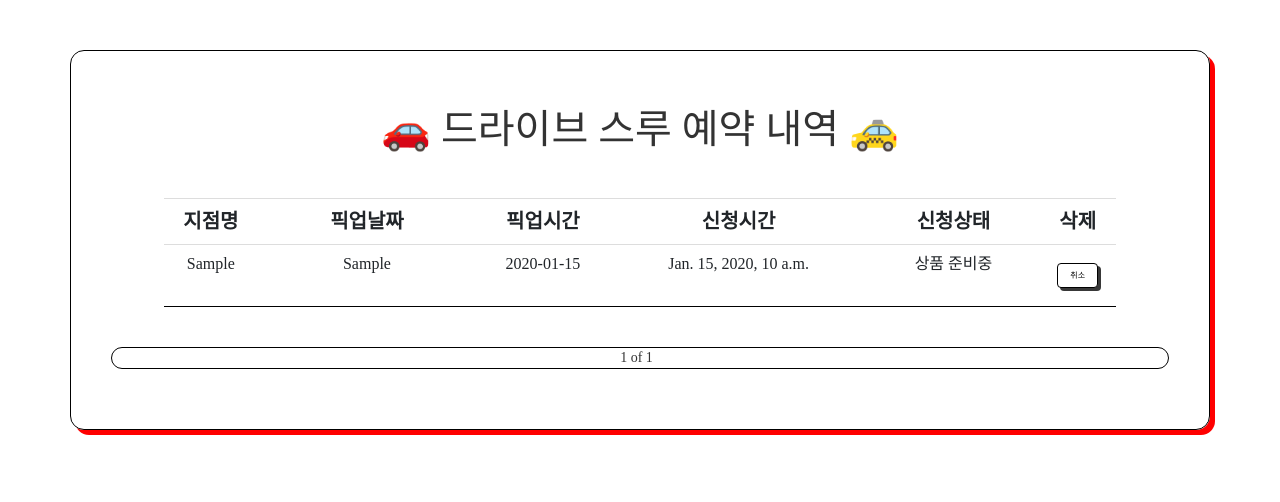
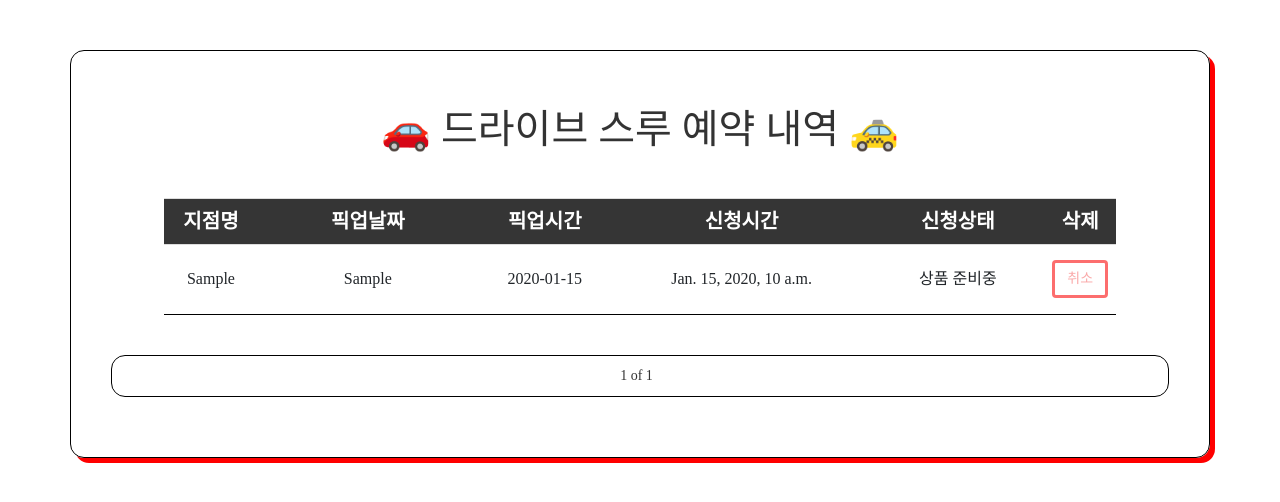
Before and after one commit to leecrossun/hackathon-lotteoff-python-django-2020, a Django app: page /driveThru/ in a window 1280 px wide. Shown: the part 80-582 px from the top of the page. Run offline with Django 3.2, Linux system fonts and the light colour scheme; a user stored in the database is signed in; tables that the repository leaves empty hold one stand-in row (values such as "Sample post"); some libraries are stand-ins or nearby versions; some web fonts are replaced.

Commit message:
조금수정

```diff
--- a/driveApp/templates/driveThru.html
+++ b/driveApp/templates/driveThru.html
@@ -50,10 +50,14 @@
 
     th {
         text-align: center;
+        background-color: rgb(53, 53, 53);
+        color: white;
     }
 
     td {
         font-size: 0.8em;
+        text-align: center;
+        vertical-align: middle;
     }
 
 
@@ -68,7 +72,7 @@
     } */
 
     /* Button */
-    .btn {
+    /* .btn {
         border: 1px solid black;
         margin: 10px;
         background-color: rgb(255, 255, 255);
@@ -84,6 +88,11 @@
         box-shadow: 3px 3px rgb(56, 56, 56);
         color: rgb(255, 255, 255);
 
+    } */
+    .btn {
+        background-color:white;
+        color:rgb(250, 169, 169);
+        border: medium solid rgb(252, 110, 110);
     }
 </style>
 <div class="main">
@@ -98,39 +107,39 @@
         <th>삭제</th>
         {% for post in posts %}
         <!-- <div style="border: 1px solid black;"> -->
-        <tr>
-            <td>{{post.shop}}</td>
-            <td>{{post.pick_day}}</td>
-            <td>{{post.pick_date}}</td>
-            <td>{{post.pub_date}}</td>
+        <tr height="70px">
+            <td style="vertical-align: middle;">{{post.shop}}</td>
+            <td style="vertical-align: middle;">{{post.pick_day}}</td>
+            <td style="vertical-align: middle;">{{post.pick_date}}</td>
+            <td style="vertical-align: middle;">{{post.pub_date}}</td>
             <!-- 픽업 준비 상황 (신청완료 = 0 (디폴트) / 상품준비중 = 1 / 준비완료, 픽업대기 = 2 / 픽업완료 = 3) -->
             {%if post.state == 0%}
-            <td>신청완료(대기중)</td>
+            <td style="vertical-align: middle;">신청완료(대기중)</td>
             {%elif post.state == 1%}
-            <td>상품 준비중</td>
+            <td style="vertical-align: middle;">상품 준비중</td>
             {%elif post.state == 2%}
-            <td>픽업대기</td>
+            <td style="vertical-align: middle;">픽업대기</td>
             {% else %}
-            <td>픽업완료</td>
+            <td style="vertical-align: middle;">픽업완료</td>
             {% endif %}
-            <td><a class="btn" href="{% url 'delete' post.id %}"> 취소 </a></td>
+            <td style="vertical-align: middle;"><a class="btn" href="{% url 'delete' post.id %}"> 취소 </a></td>
         </tr>
         <!-- </div> -->
         {% endfor %}
     </table>
     <!--페이지네이션-->
-    <div class="pagination" style="text-align: center;">
+    <div class="pagination" style="text-align: center; padding: 10px;">
         {%if posts.has_previous%}
-        <a class="btn-1" href="?page=1">First</a> &nbsp;
-        <a class="btn-1" href="?page={{posts.previous_page_number}}">Previous</a> &nbsp;
+        <a class="btn" href="?page=1">First</a> &nbsp;
+        <a class="btn" href="?page={{posts.previous_page_number}}">Previous</a> &nbsp;
         {%endif%}
         <span>{{posts.number}}</span>
         <span>of</span>
         <span>{{posts.paginator.num_pages}}</span> &nbsp;
 
         {%if posts.has_next%}
-        <a class="btn-1" href="?page={{posts.next_page_number}}">Next</a>&nbsp;
-        <a class="btn-1" href="?page={{posts.paginator.num_pages}}">Last</a>
+        <a class="btn" href="?page={{posts.next_page_number}}">Next</a>&nbsp;
+        <a class="btn" href="?page={{posts.paginator.num_pages}}">Last</a>
         {%endif%}
     </div>
 </div>
```
Also changed, not shown: driveApp/templates/new.html (+11 -6 lines).
